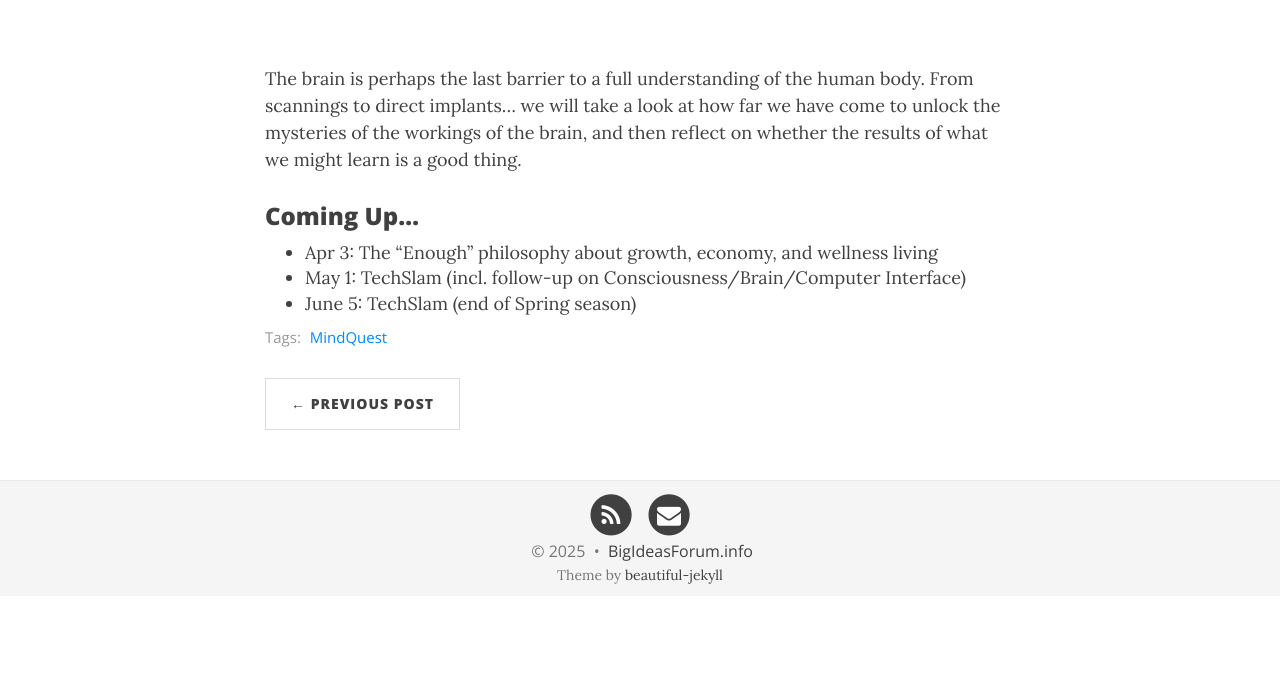
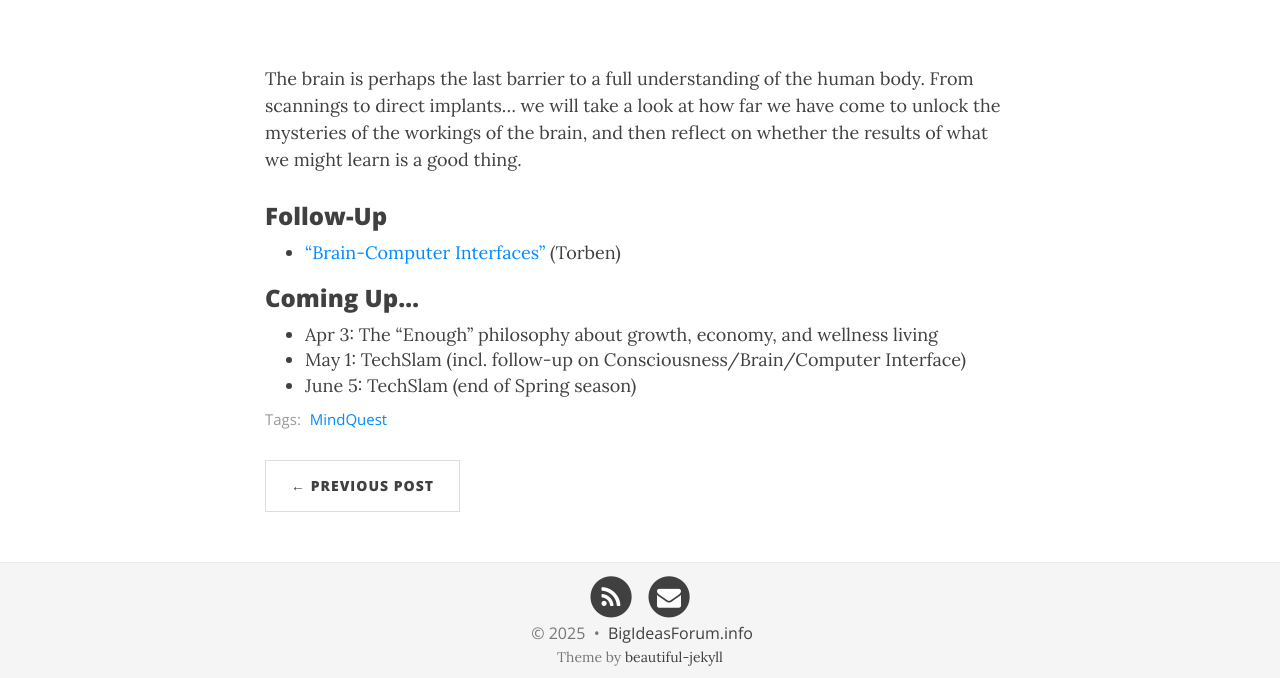
Before and after one commit to BigIdeasForum/bigideasforum.github.io, a Jekyll site: the page built from _posts/2025/2025-03-06-bci.md, in a window 1280 px wide and 1207 px high. Shown: the part 529-1207 px from the top of the window. Built offline with Jekyll 4.4.1, drawn with Linux system fonts in a browser that asks for light colours; nearby versions of some CDN libraries.

Commit message:
update presentation

```diff
--- a/_posts/2025/2025-03-06-bci.md
+++ b/_posts/2025/2025-03-06-bci.md
@@ -9,6 +9,9 @@ bigimg: /img/bci.png
 ---
 The brain is perhaps the last barrier to a full understanding of the human body. From scannings to direct implants... we will take a look at how far we have come to unlock the mysteries of the workings of the brain, and then reflect on whether the results of what we might learn is a good thing.
 
+### Follow-Up
+
+* ["Brain-Computer Interfaces"](/assets/present/2025/2025-03-06/bci.pdf) (Torben)
 
 ### Coming Up...
 
```
Also changed, not shown: 1 other file.
